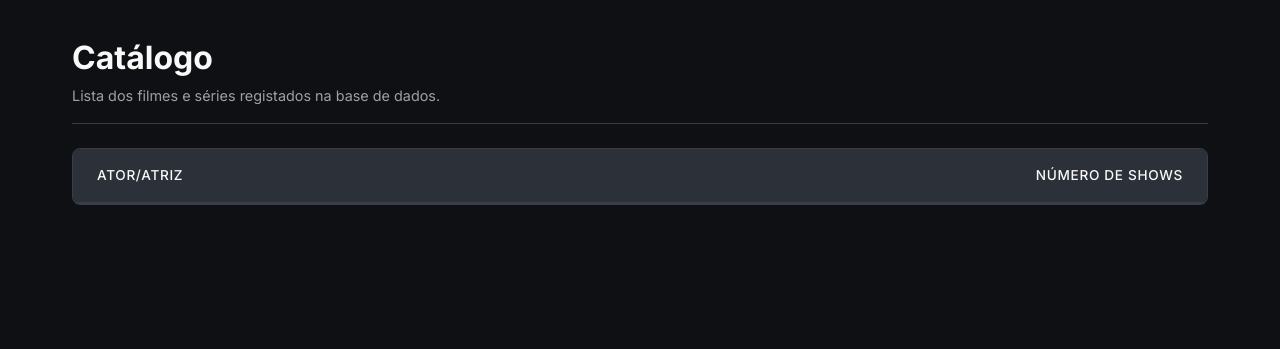
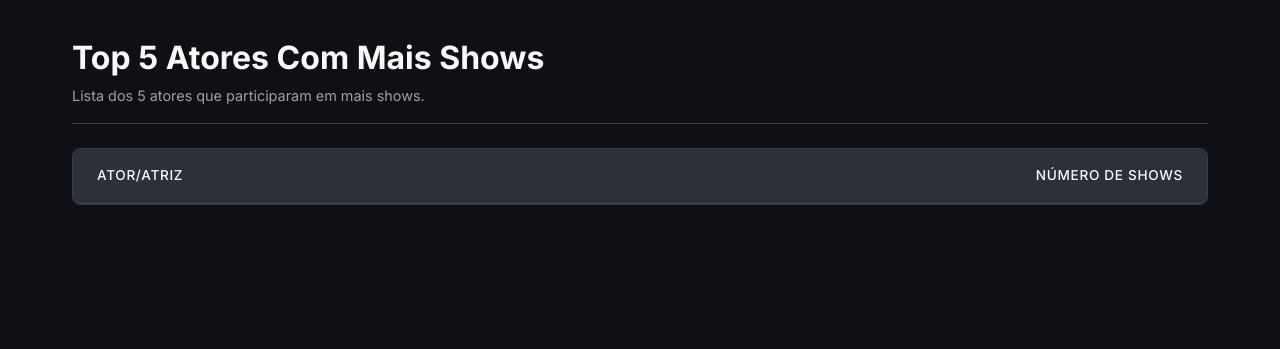
Before and after one commit to xaviert15/DisneyPlusDB, a Flask app: template app/templates/top_Actors.html in a window 1280 px wide. Shown: the part 71-420 px from the top of the page. Run offline with Flask 3, Linux system fonts and the light colour scheme; the template is opened without the code that fills it, so the values that code supplies are empty.

Commit message:
pequenos ajustes

```diff
--- a/app/app.py
+++ b/app/app.py
@@ -70,7 +70,7 @@ def show_tvshows():
     return render_template('show_tvshows.html', tvshows=tvshows)
 
 # Atores e Diretores
-@APP.route('/persons/')
+@APP.route('/person/')
 def show_persons():
     persons = db.execute('''
         SELECT p.name, p.person_id, COUNT(c.show_id) as participacoes FROM
@@ -250,14 +250,14 @@ def show(id):
                            directors=directors)
 
 # Queries (Placeholders)
-@APP.route('/queries/top-actors')
+@APP.route('/queries/top-actors/')
 def top_actors():
     topActors = db.execute('''
-    select p.name, count(show_id) NumberOfMovies, p.person_id personID from person p join credit c on p.person_id = c.person_id where c.role = 'Actor' group by c.person_id order by NumberOfMovies desc limit 5
+    select p.name, count(show_id) NumberOfShows, p.person_id personID from person p join credit c on p.person_id = c.person_id where c.role = 'Actor' group by c.person_id order by NumberOfShows desc limit 5
     ''').fetchall()
     return render_template('top_Actors.html', topActors=topActors)
 
-@APP.route('/queries/topDurationMovies')
+@APP.route('/queries/topDurationMovies/')
 def top_DurationMovies():
     topDurationMovies = db.execute('''
         WITH RankedMovies AS (
@@ -274,7 +274,7 @@ def top_DurationMovies():
     ''').fetchall()
     return render_template('top_durationMovies.html', topDurationMovies=topDurationMovies)
 
-@APP.route('/queries/topExporters')
+@APP.route('/queries/topExporters/')
 def top_exporters():
     exporters = db.execute('''
         SELECT c.name AS country_name, c.country_id, SUM(CASE WHEN s.show_type = 'Movie' THEN 1 ELSE 0 END) AS total_movies, SUM(CASE WHEN s.show_type = 'TV Show' THEN 1 ELSE 0 END) AS total_tv, COUNT(s.show_id) AS total_content
@@ -294,7 +294,7 @@ def top_exporters():
     ''').fetchone()
     return render_template('top_exporters.html', exporters=exporters, exporters_total=exporters_total)
 
-@APP.route('/queries/avgGenreDuration')
+@APP.route('/queries/avgGenreDuration/')
 def avg_durationMovies():
     avgShowGenreDuration = db.execute('''
         select name, show_type, genre_id, round(avg(duration_value), 2) avg, duration_unit from show natural join show_genre natural join genre group by genre_id, show_type order by show_type, avg desc
@@ -304,7 +304,7 @@ def avg_durationMovies():
     ''').fetchmany(2)
     return render_template('avg_durationShows.html', avgShowGenreDuration=avgShowGenreDuration, avgTVDuration=avgTVDuration, avgMovieDuration=avgMovieDuration)
 
-@APP.route('/queries/actorsdirectors')
+@APP.route('/queries/actorsdirectors/')
 def actors_directors():
     actorsdirectors = db.execute('''
     SELECT
@@ -317,7 +317,7 @@ def actors_directors():
     ''').fetchall()
     return render_template('actors_directors.html', actorsdirectors=actorsdirectors)
 
-@APP.route('/queries/monthlyreleases')
+@APP.route('/queries/monthlyreleases/')
 def monthly_releases():
     monthlyreleases = db.execute('''
         SELECT strftime('%m', date_added) as month, COUNT(show_id) as count
@@ -328,7 +328,7 @@ def monthly_releases():
     ''').fetchall()
     return render_template('monthly_releases.html', monthlyreleases=monthlyreleases)
 
-@APP.route('/queries/cumulativegrowth')
+@APP.route('/queries/cumulativegrowth/')
 def cumulative_growth():
     growth = db.execute('''
         SELECT strftime('%Y-%m', date_added) as month, COUNT(*) as monthly_added, SUM(COUNT(*)) OVER (ORDER BY strftime('%Y-%m', date_added)) as cumulative_total
@@ -339,7 +339,7 @@ def cumulative_growth():
     ''').fetchall()
     return render_template('cumulative_growth.html', growth=growth)
 
-@APP.route('/queries/weekdayreleases')
+@APP.route('/queries/weekdayreleases/')
 def weekday_releases():
     weekdayreleases = db.execute('''
         SELECT
--- a/app/templates/top_Actors.html
+++ b/app/templates/top_Actors.html
@@ -2,8 +2,8 @@
 
 {% block content %}
 <div class="zone-header">
-  <h1>Catálogo</h1>
-  <p>Lista dos filmes e séries registados na base de dados.</p>
+  <h1>Top 5 Atores Com Mais Shows</h1>
+  <p>Lista dos 5 atores que participaram em mais shows.</p>
 </div>
 
 <div class="table-container">
@@ -11,14 +11,14 @@
     <thead>
       <tr>
         <th class="col-person" href="">Ator/Atriz</th>
-        <th class="col-movies">Número de Shows</th>
+        <th class="col-shows">Número de Shows</th>
       </tr>
     </thead>
     <tbody>
       {% for a in topActors %}
       <tr>
         <td class="col-person"> <a href="/person/{{ a.personID }}/">{{ a.name }}</a></td>
-        <td class="col-movies">{{ a.NumberOfMovies }}</a> </td>
+        <td class="col-shows">{{ a.NumberOfShows }}</a> </td>
       </tr>
       {% endfor %}
     </tbody>
@@ -69,7 +69,7 @@
     background-color: rgba(255, 255, 255, 0.03);
   }
 
-  .col-movies {
+  .col-shows {
     width: 40%;
     text-align: right;
     font-weight: 500;
```
Also changed, not shown: app/templates/avg_durationShows.html (+9 -9 lines), app/templates/index.html (+10 -10 lines), 1 other file.
